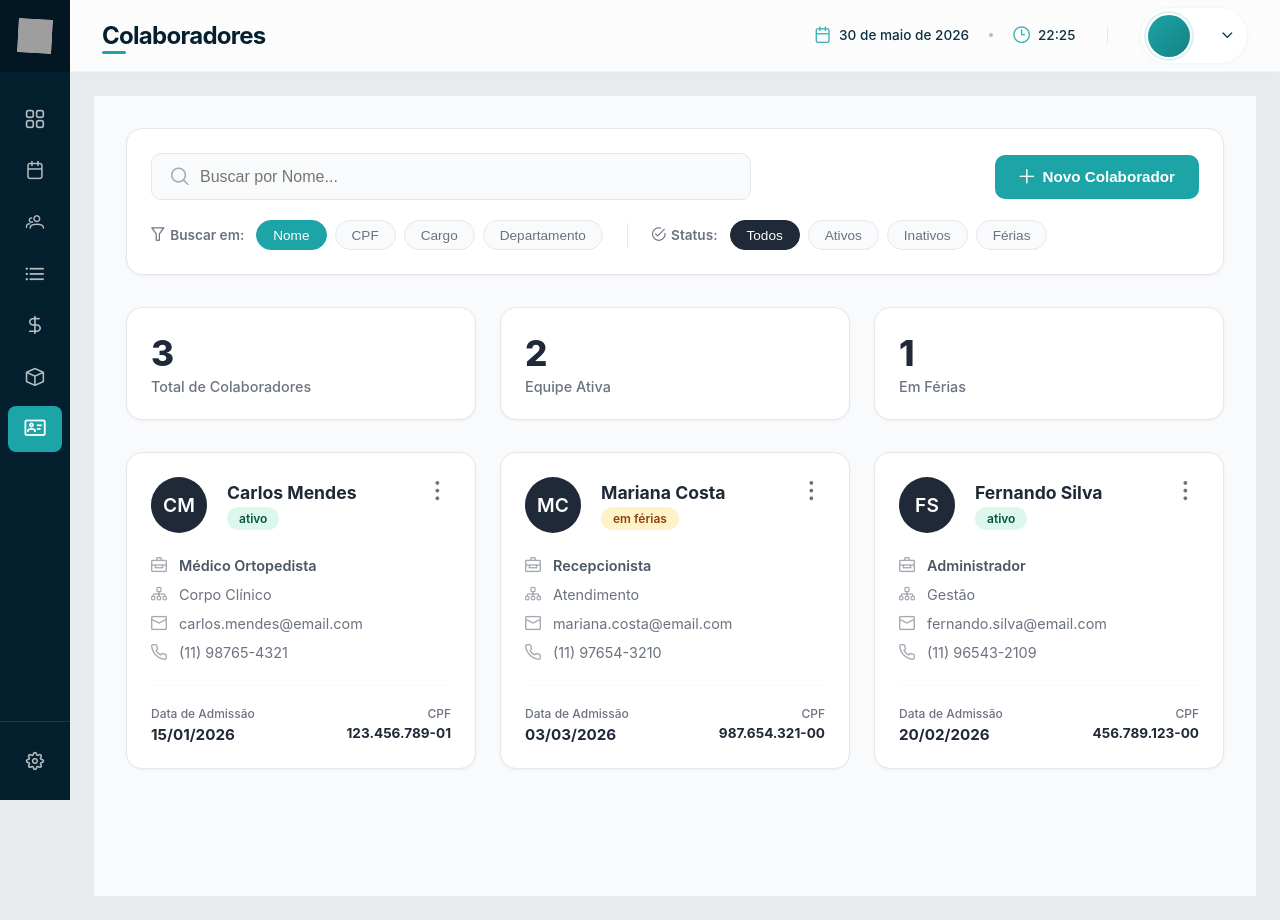
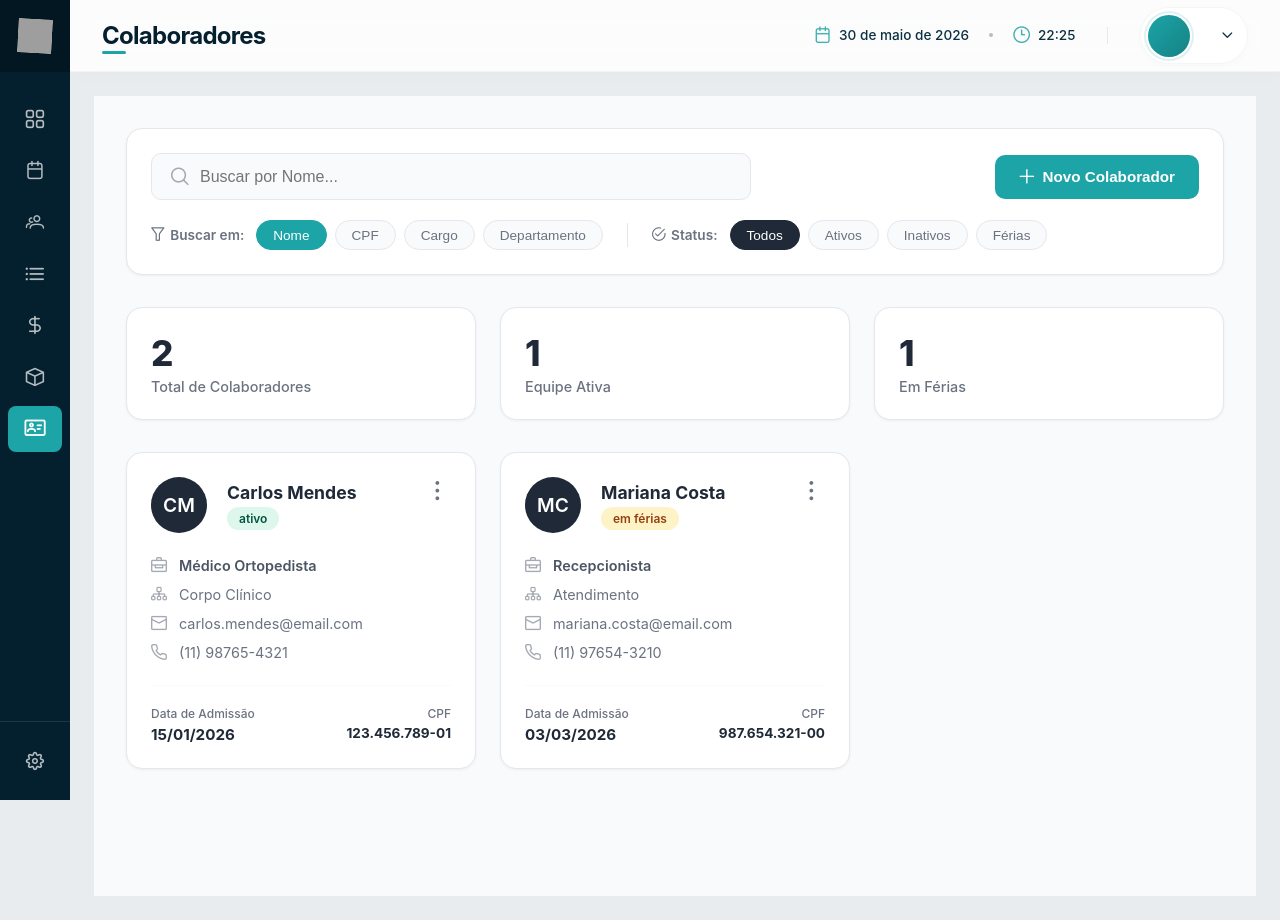
Before and after one commit to OneClinicWebDev/frontend, a Vue app in the folder one-clinic-vue/: page /app/colaboradores in a window 1280 px wide. Built offline with nearby package versions, Linux system fonts and the light colour scheme; sample sign-in values are in the browser's storage; grey boxes are pictures that could not be loaded.

Commit message:
Colaboradores salvos

```diff
--- a/one-clinic-vue/src/assets/pages/Colaboradores/Colaboradores.vue
+++ b/one-clinic-vue/src/assets/pages/Colaboradores/Colaboradores.vue
@@ -93,6 +93,7 @@
 
 <script setup>
 import { ref, computed } from "vue";
+import { store } from "@/store.js";
 import StatCard from "../../layouts/Components/StatCard.vue";
 import ColaboradorCard from "./components/ColaboradorCard.vue";
 import ColaboradorModal from "./components/ColaboradorModal.vue";
@@ -119,54 +120,12 @@ const statusBusca = [
   { label: "Férias", value: "ferias" },
 ];
 
-const colaboradores = ref([
-  {
-    id: 1,
-    iniciais: "CM",
-    nome: "Carlos Mendes",
-    cpf: "123.456.789-01",
-    status: "ativo",
-    cargo: "Médico Ortopedista",
-    departamento: "Corpo Clínico",
-    email: "carlos.mendes@email.com",
-    telefone: "(11) 98765-4321",
-    admissao: "15/01/2026",
-    criadoEm: "10/01/2026 14:22 GMT-3",
-  },
-  {
-    id: 2,
-    iniciais: "MC",
-    nome: "Mariana Costa",
-    cpf: "987.654.321-00",
-    status: "ferias",
-    cargo: "Recepcionista",
-    departamento: "Atendimento",
-    email: "mariana.costa@email.com",
-    telefone: "(11) 97654-3210",
-    admissao: "03/03/2026",
-    criadoEm: "01/03/2026 09:15 GMT-3",
-  },
-  {
-    id: 3,
-    iniciais: "FS",
-    nome: "Fernando Silva",
-    cpf: "456.789.123-00",
-    status: "ativo",
-    cargo: "Administrador",
-    departamento: "Gestão",
-    email: "fernando.silva@email.com",
-    telefone: "(11) 96543-2109",
-    admissao: "20/02/2026",
-    criadoEm: "15/02/2026 17:40 GMT-3",
-  },
-]);
-
-const totalColaboradores = computed(() => colaboradores.value.length);
+const totalColaboradores = computed(() => store.colaboradores.length);
 const colaboradoresAtivos = computed(
-  () => colaboradores.value.filter((c) => c.status === "ativo").length
+  () => store.colaboradores.filter((c) => c.status === "ativo").length
 );
 const colaboradoresFerias = computed(
-  () => colaboradores.value.filter((c) => c.status === "ferias").length
+  () => store.colaboradores.filter((c) => c.status === "ferias").length
 );
 
 const placeholderBusca = computed(() => {
@@ -203,7 +162,7 @@ const limparFiltros = () => {
 };
 
 const colaboradoresFiltrados = computed(() => {
-  let resultado = colaboradores.value;
+  let resultado = store.colaboradores;
   if (filtroStatus.value !== "todos")
     resultado = resultado.filter((c) => c.status === filtroStatus.value);
   if (!searchQuery.value || camposAtivos.value.length === 0) return resultado;
@@ -269,9 +228,9 @@ const obterTimestamp = () => {
 
 const salvarColaborador = (dados) => {
   if (dados.id) {
-    const index = colaboradores.value.findIndex((c) => c.id === dados.id);
+    const index = store.colaboradores.findIndex((c) => c.id === dados.id);
     if (index !== -1) {
-      colaboradores.value[index] = { ...dados, iniciais: gerarIniciais(dados.nome) };
+      store.colaboradores[index] = { ...dados, iniciais: gerarIniciais(dados.nome) };
       dispararToast(`Colaborador "${dados.nome}" atualizado!`);
     }
   } else {
@@ -281,17 +240,17 @@ const salvarColaborador = (dados) => {
       iniciais: gerarIniciais(dados.nome),
       criadoEm: obterTimestamp(),
     };
-    colaboradores.value.unshift(novo);
+    store.colaboradores.unshift(novo);
     dispararToast(`Colaborador "${dados.nome}" cadastrado!`);
   }
 };
 
 const alternarStatus = (colaborador) => {
-  const index = colaboradores.value.findIndex((c) => c.id === colaborador.id);
+  const index = store.colaboradores.findIndex((c) => c.id === colaborador.id);
   if (index !== -1) {
     const novoStatus =
-      colaboradores.value[index].status === "ativo" ? "inativo" : "ativo";
-    colaboradores.value[index].status = novoStatus;
+      store.colaboradores[index].status === "ativo" ? "inativo" : "ativo";
+    store.colaboradores[index].status = novoStatus;
     dispararToast(`Colaborador "${colaborador.nome}" alterado para ${novoStatus}.`);
   }
 };
--- a/one-clinic-vue/src/assets/pages/Colaboradores/components/ColaboradorModal.vue
+++ b/one-clinic-vue/src/assets/pages/Colaboradores/components/ColaboradorModal.vue
@@ -72,7 +72,7 @@
                   v-model="form.cargo"
                   required
                   :disabled="isDetalhes"
-                  placeholder="Ex: Desenvolvedor Senior"
+                  placeholder="Ex: Massoterapeuta"
                 />
               </div>
 
@@ -83,7 +83,7 @@
                   v-model="form.departamento"
                   required
                   :disabled="isDetalhes"
-                  placeholder="Ex: TI"
+                  placeholder="Ex: Profissional de Estética"
                 />
               </div>
             </div>
```
